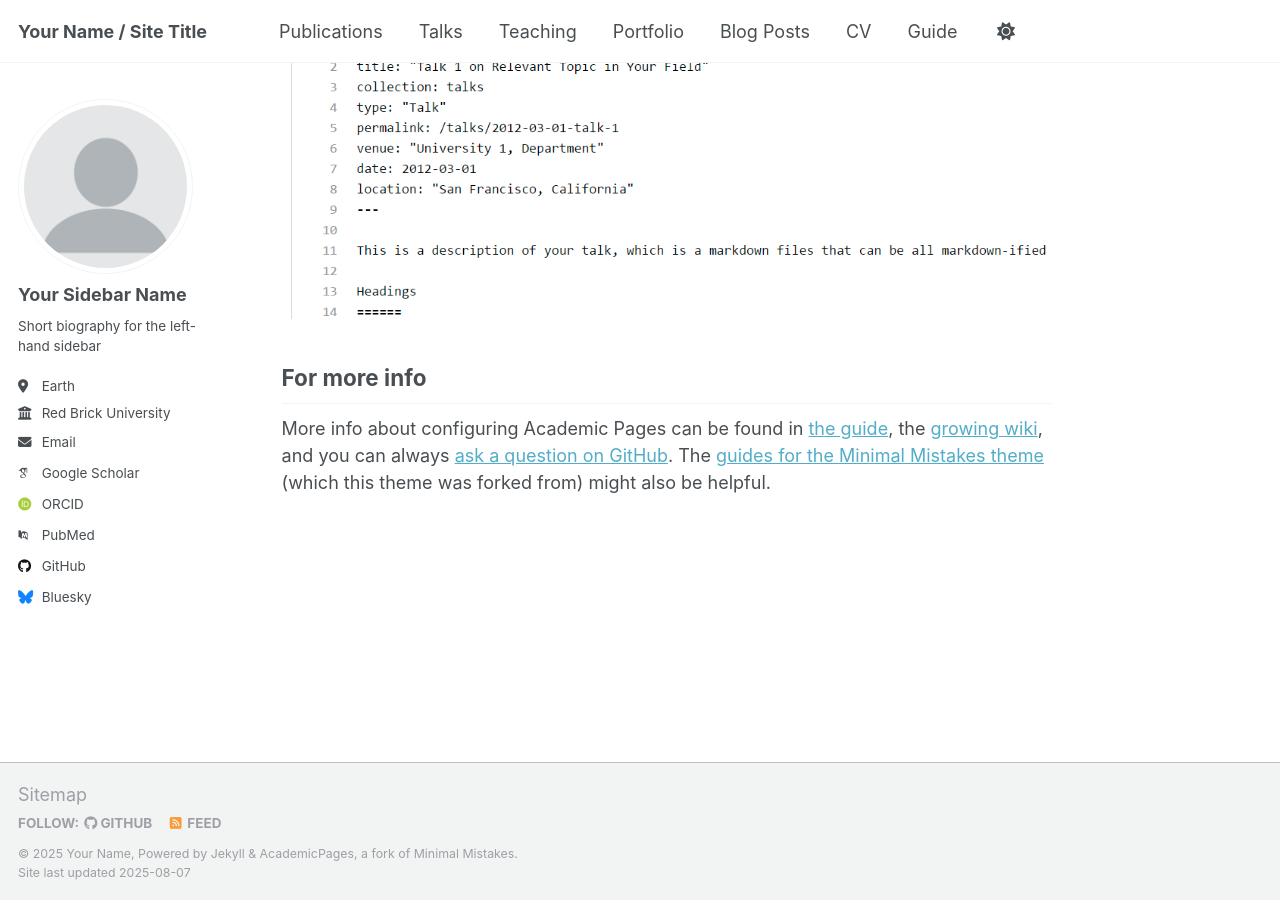
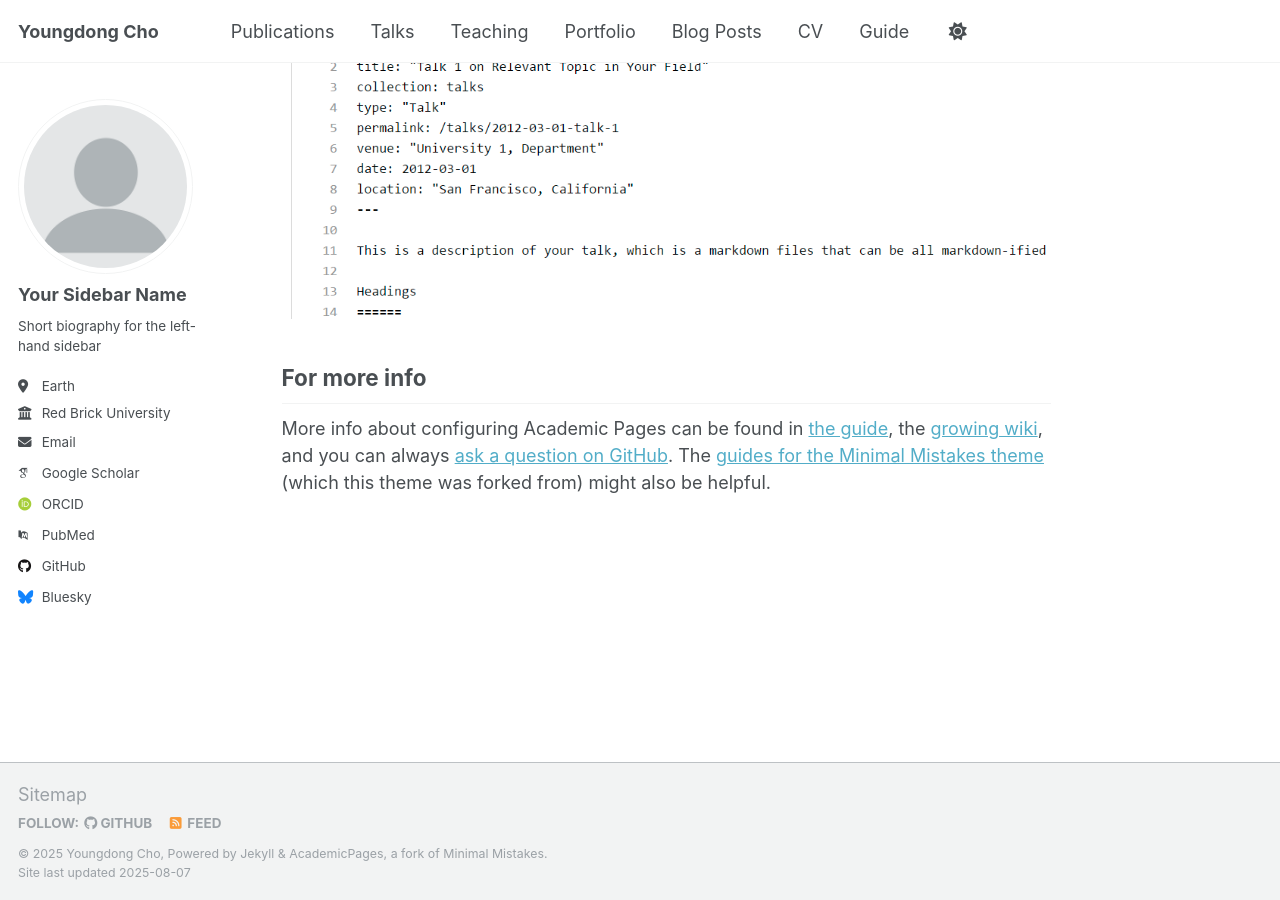
Before and after one commit to youngdongcho-ling/youngdongcho-ling.github.io, a Jekyll site: the page built from _pages/about.md, in a window 1280 px wide and 900 px high, scrolled down 2880 px. Built offline with Jekyll 4.4.1, drawn with Linux system fonts in a browser that asks for light colours; some web fonts are replaced; a script that is not in the unit is left out.

Commit message:
Update _config.yml

```diff
--- a/_config.yml
+++ b/_config.yml
@@ -9,11 +9,11 @@
 # Basic Site Settings
 locale                   : "en-US"
 site_theme               : "default"
-title                    : "Your Name / Site Title"
+title                    : "Youngdong Cho"
 title_separator          : "-"
-name                     : &name "Your Name"
+name                     : &name "Youngdong Cho"
 description              : &description "personal description"
-url                      : https://academicpages.github.io # the base hostname & protocol for your site e.g. "https://[your GitHub username].github.io" or if you already have some other page hosted on Github then use "https://[your GitHub username].github.io/[Your Repo Name]"
+url                      : https://youngdongcho-ling.github.io # the base hostname & protocol for your site e.g. "https://[your GitHub username].github.io" or if you already have some other page hosted on Github then use "https://[your GitHub username].github.io/[Your Repo Name]"
 baseurl                  : "" # the subpath of your site, e.g. "/blog"
 repository               : "academicpages/academicpages.github.io"
 
```
